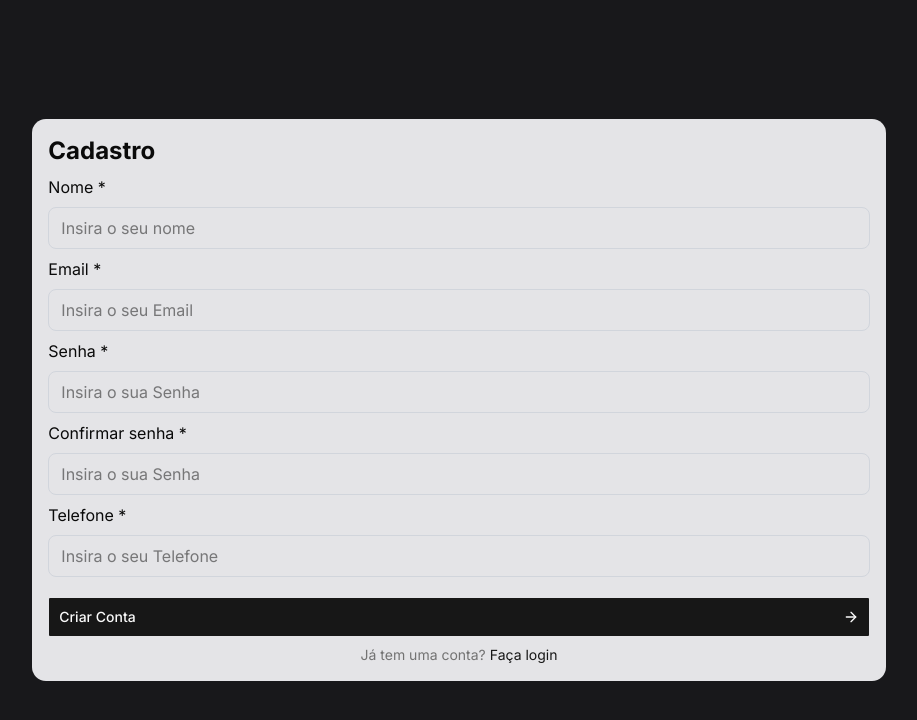
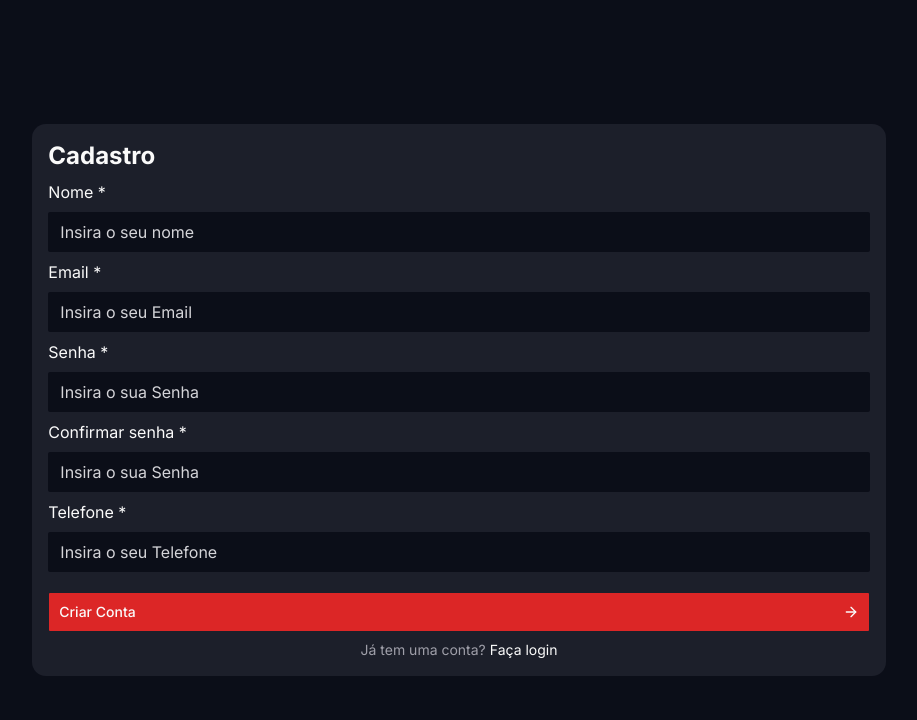
Before and after one commit to oartuu/insync, a Next.js app: page /auth/register in a window 1280 px wide. Shown: the top 720 px of the page, without its empty margins (181-1098 px from the left). Built offline with nearby package versions, Linux system fonts and the light colour scheme.

Commit message:
style(auth): update login and registration forms with improved styling and background colors

```diff
--- a/app/auth/login/page.tsx
+++ b/app/auth/login/page.tsx
@@ -49,14 +49,14 @@ function page() {
   };
 
   return (
-    <div className="flex min-h-screen flex-col items-center justify-center bg-zinc-900">
-      <div className="flex flex-col gap-2 bg-zinc-200 w-2/3 p-4 rounded-xl">
+    <div className="flex min-h-screen flex-col items-center justify-center bg-dark-background">
+      <div className="flex flex-col gap-2 text-zinc-50 w-2/3 p-4 rounded-xl bg-card-background">
         <h1 className="text-2xl font-bold">Login</h1>
 
         <div className="flex flex-col gap-2">
           <label htmlFor="email">Email *</label>
           <input
-            className="py-2 px-3 border border-gray-300 rounded-md focus:outline-none "
+            className="py-2 px-3 bg-dark-background rounded-xs focus:outline-none placeholder:text-zinc-300"
             type="email"
             {...register("email", { required: true })}
             placeholder="Insira o seu Email"
@@ -70,7 +70,7 @@ function page() {
         <div className="flex flex-col gap-2">
           <label htmlFor="email">Senha *</label>
           <input
-            className="py-2 px-3 border border-gray-300 rounded-md focus:outline-none "
+            className="py-2 px-3 bg-dark-background rounded-xs focus:outline-none placeholder:text-zinc-300"
             type="password"
             {...register("password", { required: true })}
             placeholder="Insira o sua Senha"
@@ -84,18 +84,18 @@ function page() {
 
         <Button
           onClick={handleSubmit(onSubmit)}
-          className="justify-between"
+          className="justify-between bg-brand hover:bg-brand/60 transition-all "
           variant="default"
           size="lg"
         >
           Entrar <ArrowRight />
         </Button>
 
-        <p className="text-sm text-muted-foreground text-center">
+        <p className="text-sm text-zinc-400 text-center">
           Não tem uma conta?{" "}
           <a
             href="/auth/register"
-            className="text-primary underline-offset-4 hover:underline"
+            className="underline-offset-4 hover:underline text-zinc-50"
           >
             Cadastre-se
           </a>
--- a/app/auth/register/page.tsx
+++ b/app/auth/register/page.tsx
@@ -51,14 +51,14 @@ function page() {
   };
 
   return (
-    <div className="flex min-h-screen flex-col items-center justify-center bg-zinc-900">
-      <div className="flex flex-col gap-2 bg-zinc-200 w-2/3 p-4 rounded-xl">
+    <div className="flex min-h-screen flex-col items-center justify-center bg-dark-background">
+      <div className="flex flex-col gap-2 text-zinc-50 w-2/3 p-4 rounded-xl bg-card-background">
         <h1 className="text-2xl font-bold">Cadastro</h1>
 
         <div className="flex flex-col gap-2">
           <label htmlFor="name">Nome *</label>
           <input
-            className="py-2 px-3 border border-gray-300 rounded-md focus:outline-none "
+            className="py-2 px-3 bg-dark-background rounded-xs focus:outline-none placeholder:text-zinc-300"
             type="text"
             {...register("name", { required: true })}
             placeholder="Insira o seu nome"
@@ -72,7 +72,7 @@ function page() {
         <div className="flex flex-col gap-2">
           <label htmlFor="email">Email *</label>
           <input
-            className="py-2 px-3 border border-gray-300 rounded-md focus:outline-none "
+            className="py-2 px-3 bg-dark-background rounded-xs focus:outline-none placeholder:text-zinc-300"
             type="email"
             {...register("email", { required: true })}
             placeholder="Insira o seu Email"
@@ -86,7 +86,7 @@ function page() {
         <div className="flex flex-col gap-2">
           <label htmlFor="password">Senha *</label>
           <input
-            className="py-2 px-3 border border-gray-300 rounded-md focus:outline-none "
+            className="py-2 px-3 bg-dark-background rounded-xs focus:outline-none placeholder:text-zinc-300"
             type="password"
             {...register("password", { required: true })}
             placeholder="Insira o sua Senha"
@@ -100,7 +100,7 @@ function page() {
         <div className="flex flex-col gap-2">
           <label htmlFor="confirmPassword">Confirmar senha *</label>
           <input
-            className="py-2 px-3 border border-gray-300 rounded-md focus:outline-none "
+            className="py-2 px-3 bg-dark-background rounded-xs focus:outline-none placeholder:text-zinc-300"
             type="password"
             {...register("confirmPassword", { required: true })}
             placeholder="Insira o sua Senha"
@@ -114,7 +114,7 @@ function page() {
         <div className="flex flex-col gap-2">
           <label htmlFor="phone">Telefone *</label>
           <input
-            className="py-2 px-3 border border-gray-300 rounded-md focus:outline-none "
+            className="py-2 px-3 bg-dark-background rounded-xs focus:outline-none placeholder:text-zinc-300"
             type="text"
             {...register("phone", { required: true })}
             placeholder="Insira o seu Telefone"
@@ -128,18 +128,18 @@ function page() {
 
         <Button
           onClick={handleSubmit(onSubmit)}
-          className="justify-between mt-3"
+          className="justify-between bg-brand hover:bg-brand/60 transition-all  mt-3"
           variant="default"
           size="lg"
         >
           Criar Conta <ArrowRight />
         </Button>
 
-        <p className="text-sm text-muted-foreground text-center">
+        <p className="text-sm text-zinc-400 text-center">
           Já tem uma conta?{" "}
           <a
             href="/auth/login"
-            className="text-primary underline-offset-4 hover:underline"
+            className="text-zinc-50 underline-offset-4 hover:underline"
           >
             Faça login
           </a>
```
